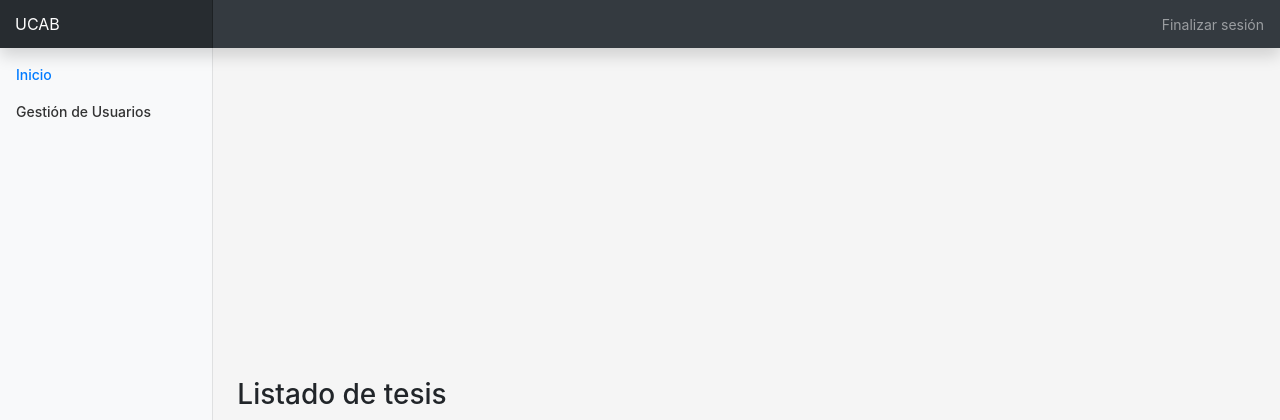
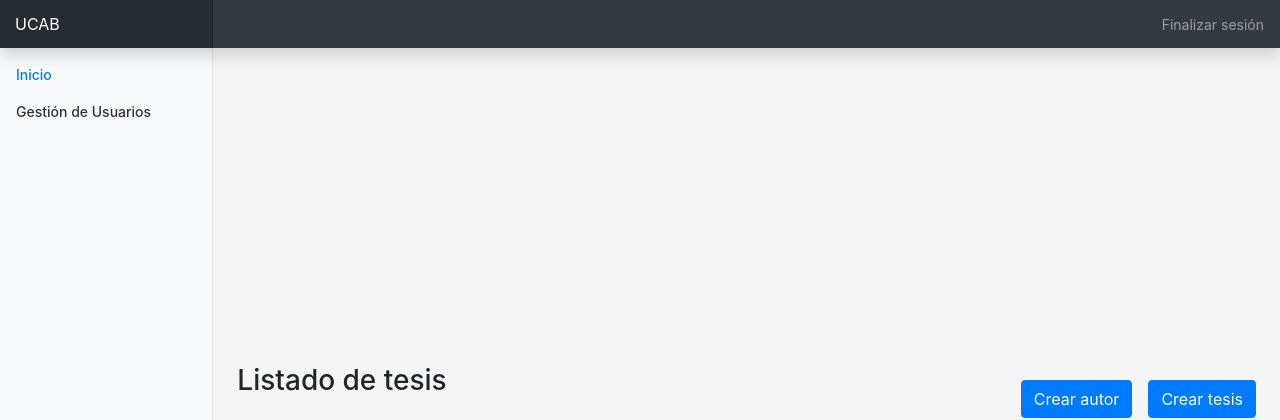
Before and after one commit to angelrivero98/MiniProyecto2-python, a Django app: page /tesis/ in a window 1280 px wide. Shown: the top 420 px of the page. Run offline with Django 3.2, Linux system fonts and the light colour scheme; a user stored in the database is signed in; tables that the repository leaves empty hold one stand-in row (values such as "Sample post"); parts of the project's set-up code (start-up, migrations or seed data) failed here and were passed over; some libraries are stand-ins or nearby versions.

Commit message:
Creacion de autor en vista separada

```diff
--- a/tesis/models.py
+++ b/tesis/models.py
@@ -86,7 +86,7 @@ class Tesis(models.Model):
 
 
 class Autor(Persona):
-    tesis = models.ForeignKey(Tesis, on_delete=models.CASCADE)
+    tesis = models.ForeignKey(Tesis, on_delete=models.CASCADE, blank=True)
 
     class Meta:
         db_table = 'autor'
--- a/tesis/templates/tesis.html
+++ b/tesis/templates/tesis.html
@@ -1,13 +1,15 @@
 {% extends 'base.html' %}
 {% block title %} Dashboard {% endblock %}
 {% block content %}
-{% if user.rol != None and user.rol.id == 2 %}
+{% if user.rol != None and user.rol.id == 1 %}
 <button class="btn btn-primary float-right my-3" type="button" data-toggle="modal" data-target="#exampleModal">
   Crear tesis
 </button>
-<button class="btn btn-primary float-right my-3  mr-3" type="button" data-toggle="modal" data-target="#exampleAutor">
-  Crear autor
-</button>
+<a href="{% url 'postAutor' %}">
+  <button class="btn btn-primary float-right my-3  mr-3" type="button">
+    Crear autor
+  </button>
+</a>
 {% endif %}
 <h3>Listado de tesis</h3>
 <!-- Modal -->
--- a/tesis/urls.py
+++ b/tesis/urls.py
@@ -3,6 +3,7 @@ from . import views
 
 urlpatterns = [
     path('users/', views.UsersView.as_view(), name='users'),
-    path('tesis/', views.tesis,name= 'tesis'),
+    path('tesis/', views.TesisView.as_view(),name= 'tesis'),
+    path('postAutor/', views.postAutor, name='postAutor'),
     path('', views.home, name='home')
 ]
--- a/tesis/views.py
+++ b/tesis/views.py
@@ -45,33 +45,27 @@ class UsersView(View):
                 'Error creando el usuario. El formulario no es válido' + str(request.POST))
             return render(request, 'usuarios.html', {'form': form})
 
+class TesisView(View):
 
-def tesis(request):
-    if request.method == "GET":
+
+    def get(self, request, *args, **kargs):
         tesis = Tesis.objects.all()
         autores = Autor.objects.all()
         return render(request, "tesis.html", {'tesis': tesis, 'autores': autores})
-    elif request.method == "POST":
+
+    def post(self, request, *args, **kargs):
+        tesis = Tesis.objects.all()
+        autores = Autor.objects.all()
+        return render(request, "tesis.html", {'tesis': tesis, 'autores': autores})
+
+def postAutor(request):
+    if request.method == "POST":
         formAutor = AutorForm(request.POST)
         if formAutor.is_valid():
             try:
                 formAutor.save()
-                return redirect('/tesis')
+                return redirect('tesis')
             except:
                 pass
-        else:
-            formAutor = AutorForm()
-            return render(request, 'tesis.html', {'formAutor': formAutor})
-
-# def create_autor(request):
-#     if request.method == "POST":
-#         form = AutorForm(request.POST)
-#         if form.is_valid():
-#             try:
-#                 form.save()
-#                 return redirect('/tesis')
-#             except:
-#                 pass
-#         else:
-#             form = AutorForm()
-#             return render(request, 'tesis.html', {'form': form})
+    formAutor = AutorForm()
+    return render(request, 'createAutor.html', {'formAutor': formAutor})
```
Also changed, not shown: other parts of tesis/templates/tesis.html (+0 -37 lines), tesis/forms.py (+14 -3 lines), tesis/templates/createAutor.html (added, +40 -0 lines), tesis/migrations/0003_auto_20190714_1819.py (added).
